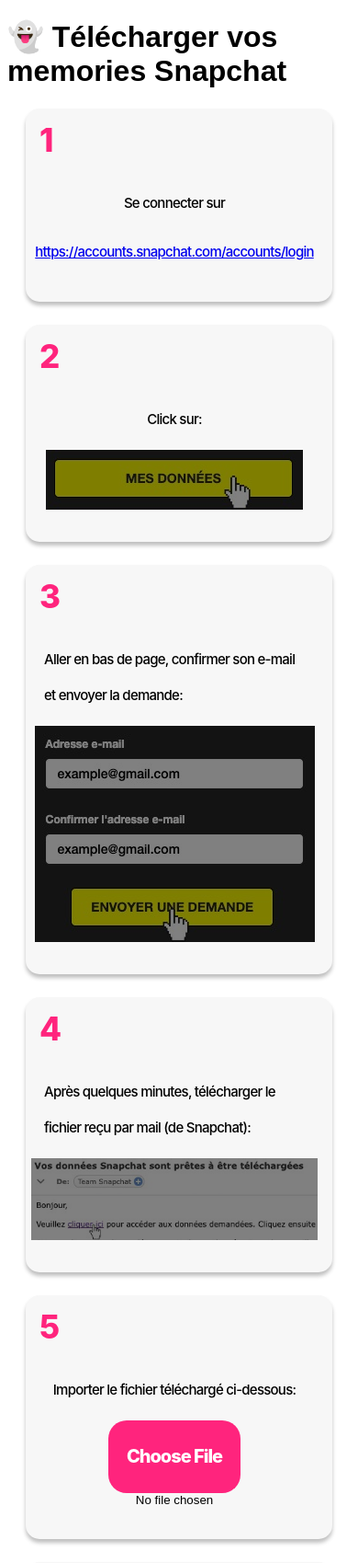
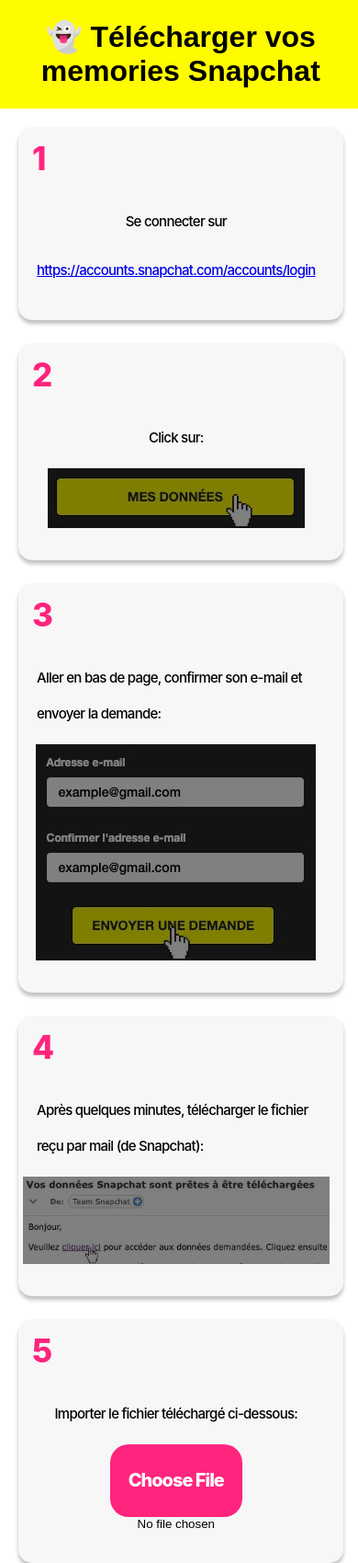
Before and after one commit to SirnaEls/snapchat-memories-download-front, a PHP site: page / in a window 390 px wide. Shown: the top 1699 px of the page at 92% size. Run offline with PHP 8.4, Linux system fonts and the light colour scheme; some web fonts are replaced.

Commit message:
improve front

```diff
--- a/index.html
+++ b/index.html
@@ -29,7 +29,9 @@
       height="0" width="0" style="display:none;visibility:hidden"></iframe></noscript>
     <!-- End Google Tag Manager (noscript) -->
 
-    <h1 class="title">👻 Télécharger vos memories Snapchat</h1>
+    <header class="title_div">
+      <h1 class="title">👻 Télécharger vos memories Snapchat</h1>
+    </header>
     <form id="upload_your_file" action="javascript:uploadFile()">
 
       <div class="step_container">
--- a/style.css
+++ b/style.css
@@ -6,6 +6,15 @@
   html {
     font-family: "Inter var", sans-serif;
   }
+}
+
+body {
+  display: grid;
+  margin: 0;
+}
+
+.title_div {
+  background-color: #FFFC00;
 }
 
 .step_font {
@@ -226,6 +235,13 @@
     width: 100%;
   }
 
+  .title {
+    display: flex;
+    flex-direction: column;
+    justify-content: center;
+    text-align: center;
+    align-items: center;
+  }
 
   .font_inter {
     display: contents;
@@ -253,6 +269,10 @@
     font-size: 20px;
   }
 
+  .inputfile {
+
+  }
+
   #submit-button {
     max-width: 110%;
     padding: 20px;
```
